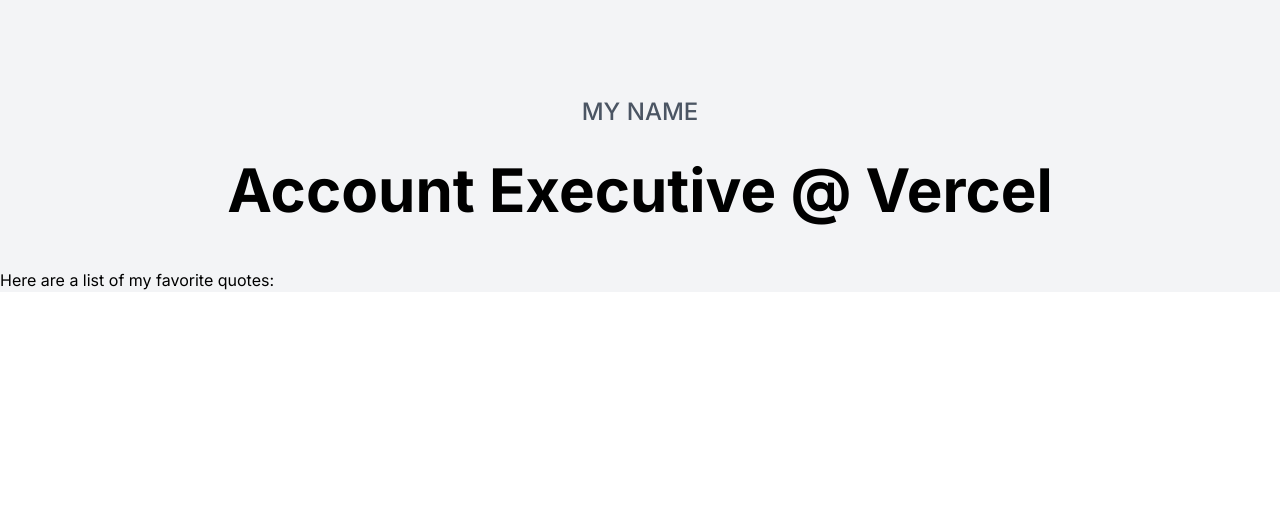
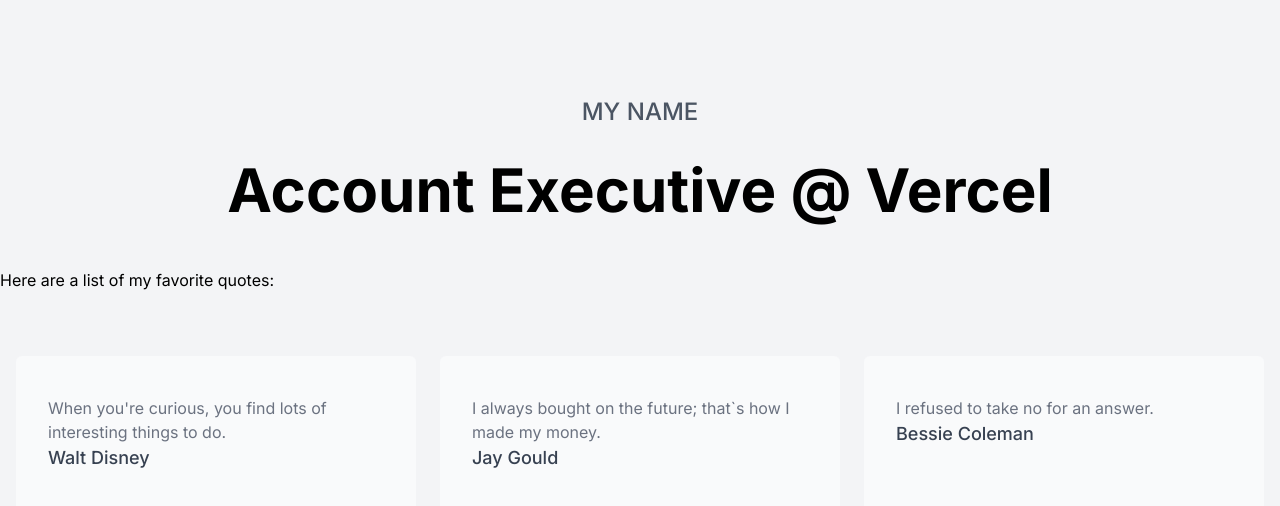
Before and after one commit to mattjared/mm-east-template, a Next.js app: page /about in a window 1280 px wide. Shown: the top 506 px of the page. Built offline with nearby package versions, Linux system fonts and the light colour scheme.

Commit message:
Tony Robertson

```diff
--- a/src/app/QuoteTiles.js
+++ b/src/app/QuoteTiles.js
@@ -1,6 +1,8 @@
+import { route } from "./utils/routing";
+
 export default async function QuoteTiles() {
   async function getData() {
-    const res = await fetch('http://localhost:3000/quotes')
+    const res = await fetch(`${route}/quotes`)
     if (!res.ok) { throw new Error('Failed to fetch data') }
     return res.json()
   }
--- a/src/app/about/page.js
+++ b/src/app/about/page.js
@@ -10,7 +10,7 @@
       </section>
       <section>
         <h3>Here are a list of my favorite quotes:</h3>
-        {/* <QuoteTiles /> */}
+        <QuoteTiles />
       </section>
     </main>
   )
```
